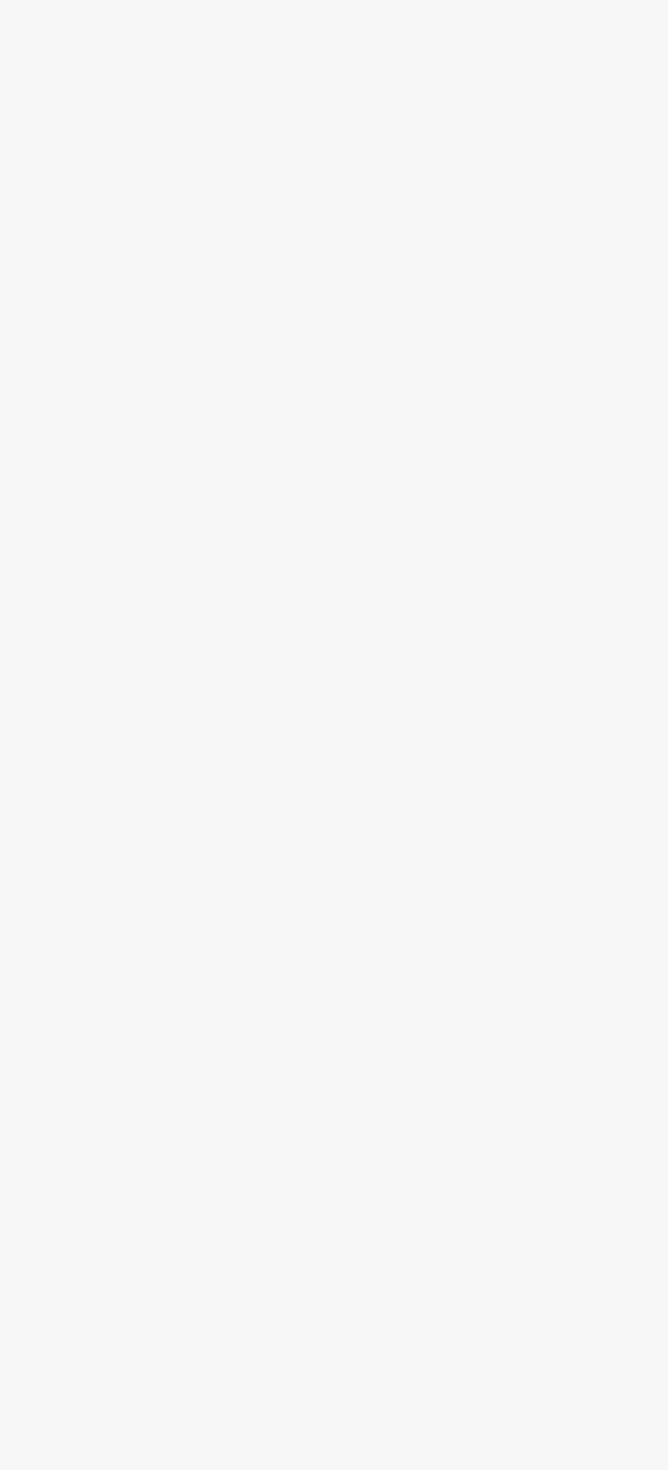
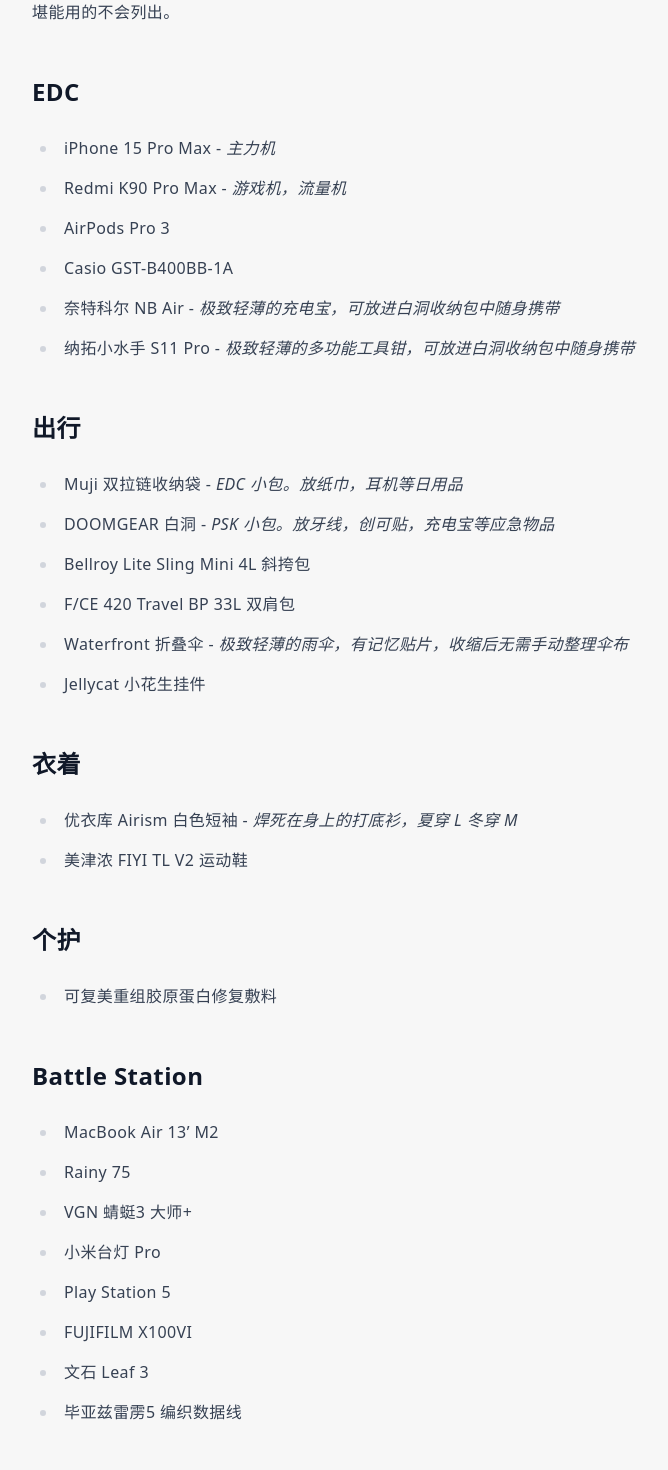
Before and after one commit to varzy/homepage-next, a Next.js app: page /gear in a window 1280 px wide. Before the commit this address had no page. Shown: the part 200-1670 px from the top of the page, without its empty margins (264-932 px from the left). Before the commit the page ends 800 px from the top, so only its background shows below. Built offline with nearby package versions, Linux system fonts and the light colour scheme.

Commit message:
Add Gear page and update last successful run timestamp

```diff
--- /dev/null
+++ b/content/pages/gear.md
@@ -0,0 +1,76 @@
+---
+page_id: '372dc9c0-364a-80f3-9b8a-e7cf3c61d44d'
+title: 'Gear'
+slug: 'gear'
+status: 'Published'
+last_edited_time: '2026-08-01T05:50:00.000Z'
+last_fetched_time: '2026-08-01T05:51:04.473Z'
+---
+
+我正在践行极简主义，并致力于优化自己的物品。我希望自己的每一件物品都可以「随手拿起，皆是所爱」。以下是一些我正在使用的器物，那些我觉得不好看，不心动，不常用，或是堪堪能用的不会列出。
+
+## EDC
+
+- iPhone 15 Pro Max - _主力机_
+- Redmi K90 Pro Max - _游戏机，流量机_
+- AirPods Pro 3
+- Casio GST-B400BB-1A
+- 奈特科尔 NB Air - _极致轻薄的充电宝，可放进白洞收纳包中随身携带_
+- 纳拓小水手 S11 Pro - _极致轻薄的多功能工具钳，可放进白洞收纳包中随身携带_
+
+## 出行
+
+- Muji 双拉链收纳袋 - _EDC 小包。放纸巾，耳机等日用品_
+- DOOMGEAR 白洞 - _PSK 小包。放牙线，创可贴，充电宝等应急物品_
+- Bellroy Lite Sling Mini 4L 斜挎包
+- F/CE 420 Travel BP 33L 双肩包
+- Waterfront 折叠伞 - _极致轻薄的雨伞，有记忆贴片，收缩后无需手动整理伞布_
+- Jellycat 小花生挂件
+
+## 衣着
+
+- 优衣库 Airism 白色短袖 - _焊死在身上的打底衫，夏穿 L 冬穿 M_
+- 美津浓 FIYI TL V2 运动鞋
+
+## 个护
+
+- 可复美重组胶原蛋白修复敷料
+
+## Battle Station
+
+- MacBook Air 13’ M2
+- Rainy 75
+- VGN 蜻蜓3 大师+
+- 小米台灯 Pro
+- Play Station 5
+- FUJIFILM X100VI
+- 文石 Leaf 3
+- 毕亚兹雷雳5 编织数据线
+
+## Mac Setup
+
+生产力工具
+
+- Surge / FlClash
+- 滴答清单 - _已经是 11 年老用户了_
+- Notion - _存放我所有的笔记，并且配合 Notion API 玩出了不少花样_
+- Raycast - _最常用的功能是 Calculator, Clipboard History & Window Management_
+- 1Password
+- OneDrive
+- Snipaste - _截图 & 贴图_
+
+Coding
+
+- VSCode + Claude Code Extension + [Catppuccin Theme](https://catppuccin.com/)
+- [Maple Mono NF CN](https://font.subf.dev/)
+- iTerm + [Dracula Theme](https://draculatheme.com/iterm)
+- CC Switch + [Zenmux.ai](https://zenmux.ai/)
+
+CLI
+
+- zsh + [ohmyzsh](https://ohmyz.sh/)
+- neovim + [lazyvim](https://www.lazyvim.org/)
+- bat
+- eza
+- glances
+- [mole](https://github.com/tw93/mole)
--- /dev/null
+++ b/src/app/(pages)/gear/page.tsx
@@ -0,0 +1,21 @@
+import { type Metadata } from 'next';
+import { notFound } from 'next/navigation';
+import MdxRenderer from '@/app/_components/MdxRenderer';
+import { getPageWithContent } from '@/app/_lib/page-loader';
+import { getEmojiFavicon } from '@/utils/favicon';
+
+export const metadata: Metadata = {
+  title: `Gear`,
+  icons: getEmojiFavicon('⚙️'),
+};
+
+export default async function Readme() {
+  const postWithContent = await getPageWithContent('gear');
+  if (!postWithContent) notFound();
+
+  return (
+    <div>
+      <MdxRenderer source={postWithContent.content} />
+    </div>
+  );
+}
--- a/src/app/page.tsx
+++ b/src/app/page.tsx
@@ -8,6 +8,11 @@
       label: '贼歪说',
       alias: 'Kotoba',
       href: '/kotoba',
+    },
+    {
+      label: '器用',
+      alias: 'Gear',
+      href: '/gear',
     },
     {
       label: '拾光',
```
Also changed, not shown: .fetch-state.json.
